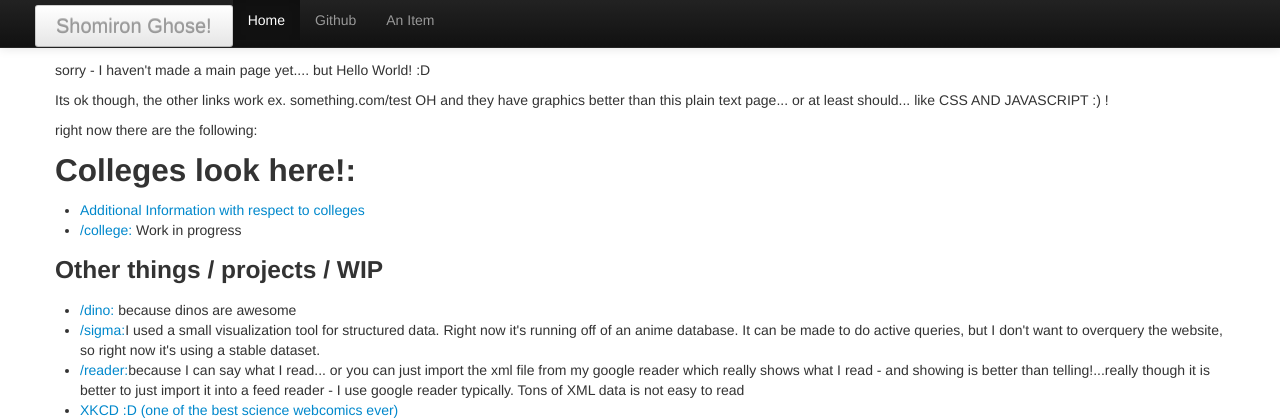
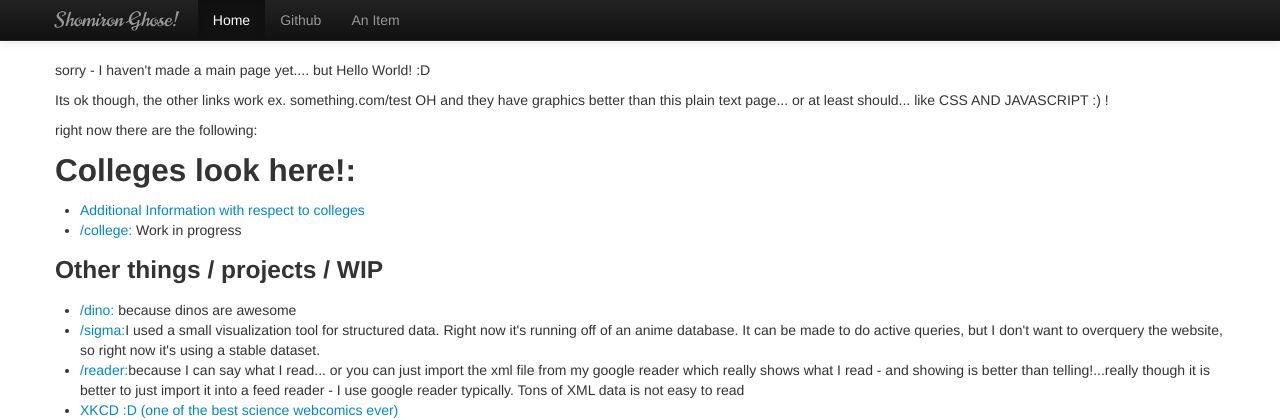
Before and after one commit to RONNCC/Heroku_GraphVis, a Flask app: page / in a window 1280 px wide. Shown: the top 420 px of the page. Run offline with Flask 2, Linux system fonts and the light colour scheme.

Commit message:
changed text

```diff
--- a/templates/hello.html
+++ b/templates/hello.html
@@ -7,7 +7,14 @@
 <script src = "static/bootstrap.min.js"></script>-->
 <link href="static/bootstrap.css" rel="stylesheet">
 <link href="static/bootstrap-responsive.css" rel="stylesheet">
-<style> body {padding-top: 60px; }</style>
+<link href='http://fonts.googleapis.com/css?family=Norican' rel='stylesheet' type='text/css'>
+
+<style>
+body {padding-top: 60px; }
+.navbar .brand {
+font-family: 'Norican', cursive
+}
+</style>
 <body>
 
 <div class="navbar navbar-inverse navbar-fixed-top">
@@ -18,8 +25,11 @@
             <span class="icon-bar"></span>
             <span class="icon-bar"></span>
           </a>
-          <a class="brand btn btn-mini btn-invese" href="#">Shomiron Ghose!</a>
-          <div class="nav-collapse collapse">
+       <!--   <a class="brand btn btn-mini btn-inverse" href="#">Shomiron Ghose!</a> -->
+
+         <a class="brand" href="#">Shomiron Ghose!</a>
+
+	<div class="nav-collapse collapse">
             <ul class="nav">
               <li class="active"><a href="#">Home</a></li>
               <li><a href="www.github.com/RONNCC">Github</a></li>
```
